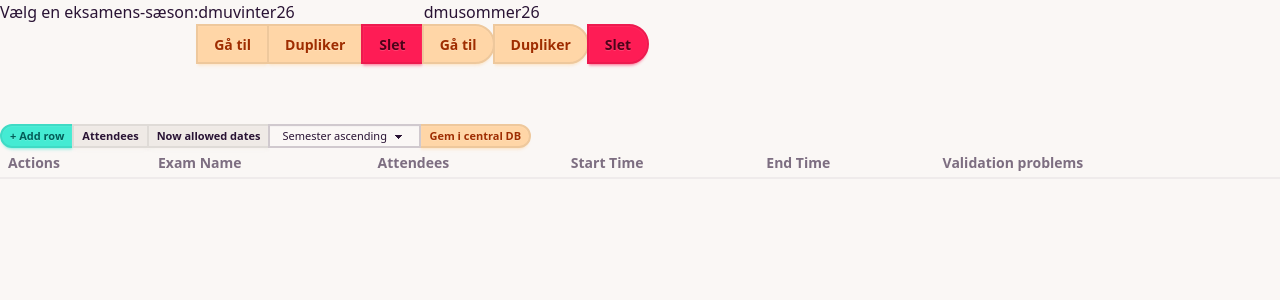
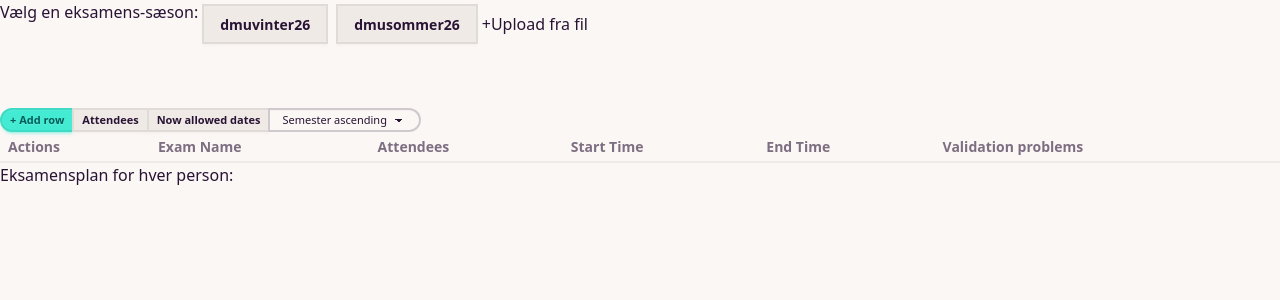
Before and after one commit to uldahlalex/examsheets, a React (Vite) app: page /1 in a window 1280 px wide. Shown: the top 300 px of the page. Built offline with nearby package versions, Linux system fonts and the light colour scheme.

Commit message:
spadestik til i morgen

```diff
--- a/src/components/App.tsx
+++ b/src/components/App.tsx
@@ -38,11 +38,14 @@
 
             {
             sheets.map(sheet =>
-                <span key={sheet.name} className="">
+                <details key={sheet.name} className="dropdown">
+                    <summary className="btn m-1">{sheet.name}</summary>
+                    <ul className="menu dropdown-content bg-base-100 rounded-box z-1 w-52 p-2 shadow-sm">
+                        <span key={sheet.name} className="">
                     <div>{sheet.name}</div>
                     <button className="btn btn-accent join-item" onClick={() => {
-                    navigate('/'+sheet.name)
-                }}>Gå til</button>
+                        navigate('/'+sheet.name)
+                    }}>Gå til</button>
                     <button className="btn btn-accent join-item" onClick={() => {
                         const d1: Sheet = {...sheet, name: sheet.name+crypto.randomUUID()}
 
@@ -52,11 +55,16 @@
                     <button  className="btn btn-error join-item" onClick={() => {
                         setSheets(sheets.filter(s => s.name !== sheet.name))
                     }}>Slet</button>
+                            <button>Download</button>
                 </span>
+                    </ul>
+                </details>
+
+
 
            )
 
-        }</div>
+        }<button>+Upload fra fil</button></div>
 
         <Outlet />
 
--- a/src/components/SheetComponent.tsx
+++ b/src/components/SheetComponent.tsx
@@ -84,9 +84,7 @@
 
                     <option value="startDate">Start Date Ascending</option>
                 </select>
-                    <button className="btn  btn-xs join-item btn-accent" onClick={() => {
 
-                    }}>Gem i central DB</button>
                 </div>
 
 
@@ -179,6 +177,12 @@
                     </tbody>
                 </table>
             </div>
+Eksamensplan for hver person:
+            {
+                rows.filter(r => r.attendees.includes('jle')).map(exam => {
+                    return <div key={exam.uid}>{exam.examName} {exam.startDate} - {exam.endDate}</div>
+                })
+            }
         </div>
 
     </>)
```
